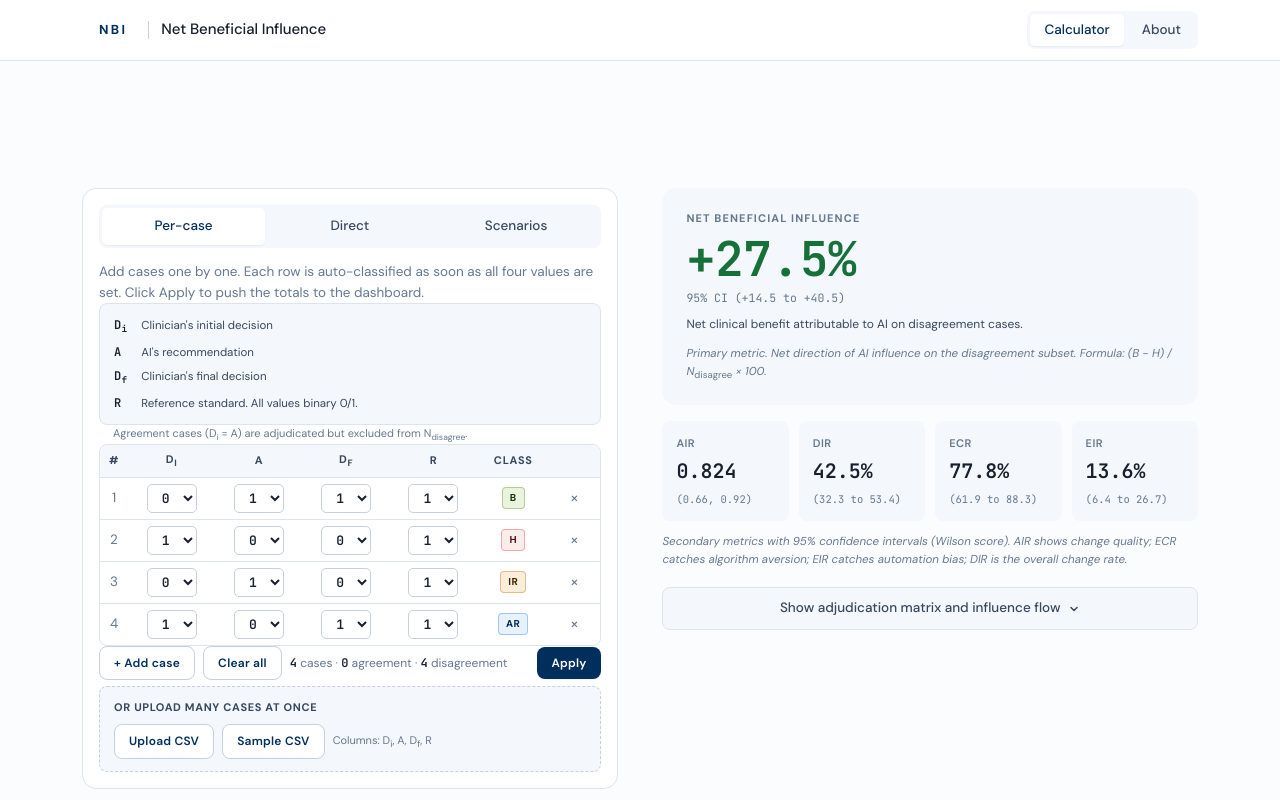
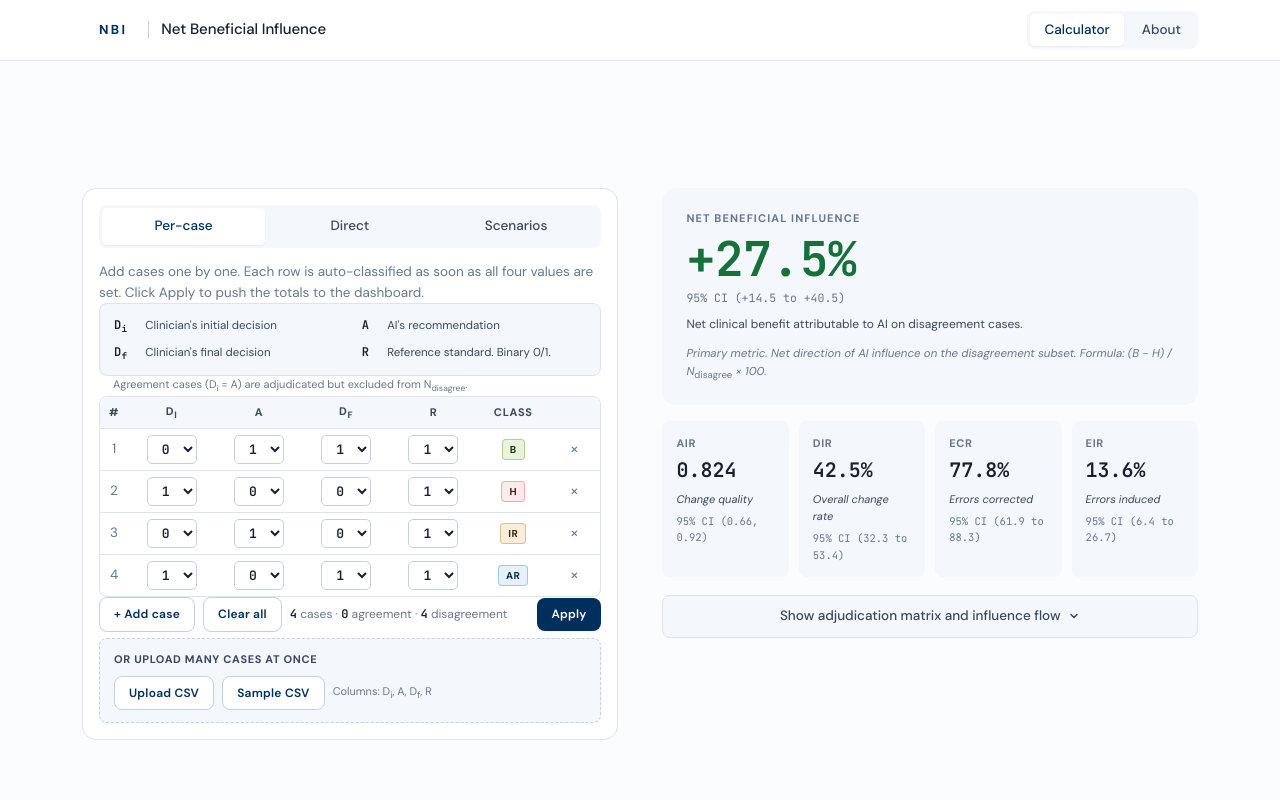
Before and after one commit to rgaiba/nbi-framework, a React (Vite) app: page / in a window 1280 px wide. Shown: the top 800 px of the page. Built offline with nearby package versions, Linux system fonts and the light colour scheme.

Commit message:
v6: 2-col per-case legend, drop direct legend, per-card metric descriptions, "95% CI" prefix

```diff
--- a/src/components/Calculator/DirectInput.jsx
+++ b/src/components/Calculator/DirectInput.jsx
@@ -41,13 +41,6 @@ export default function DirectInput({ counts, updateCounts, onAnyChange }) {
         Set the four outcome counts directly. Updates the dashboard live.
       </p>
 
-      <dl className="legend-grid">
-        <dt>B</dt>  <dd>Beneficial change · Wrong → Right</dd>
-        <dt>H</dt>  <dd>Harmful change · Right → Wrong</dd>
-        <dt>IR</dt> <dd>Inappropriate resistance · Wrong → Wrong</dd>
-        <dt>AR</dt> <dd>Appropriate resistance · Right → Right</dd>
-      </dl>
-
       <div className="direct-fields">
         {FIELDS.map(f => (
           <div key={f.k} className={`direct-row ${f.cls}`}>
--- a/src/components/Calculator/PerCaseInput.jsx
+++ b/src/components/Calculator/PerCaseInput.jsx
@@ -118,11 +118,11 @@ export default function PerCaseInput({ applyCounts }) {
         values are set. Click Apply to push the totals to the dashboard.
       </p>
 
-      <dl className="legend-grid">
+      <dl className="legend-grid legend-grid-2col">
         <dt>D<sub>i</sub></dt> <dd>Clinician's initial decision</dd>
         <dt>A</dt>             <dd>AI's recommendation</dd>
         <dt>D<sub>f</sub></dt> <dd>Clinician's final decision</dd>
-        <dt>R</dt>             <dd>Reference standard. All values binary 0/1.</dd>
+        <dt>R</dt>             <dd>Reference standard. Binary 0/1.</dd>
       </dl>
       <div className="legend-note muted">
         Agreement cases (D<sub>i</sub> = A) are adjudicated but excluded from N<sub>disagree</sub>.
--- a/src/components/Dashboard/Dashboard.jsx
+++ b/src/components/Dashboard/Dashboard.jsx
@@ -2,7 +2,7 @@ import React, { useState } from 'react'
 import { interpretMetric, formatMetric, formatCI } from '../../lib/nbi.js'
 
 // Compact dashboard.
-// Default view: NBI hero + four small metric cards filling the pane height.
+// Default view: NBI hero + four small metric cards.
 // Toggleable details: 2×2 adjudication matrix and influence flow.
 export default function Dashboard({ counts, metrics }) {
   const [showDetails, setShowDetails] = useState(false)
@@ -57,29 +57,26 @@ function NbiHero({ metrics }) {
 }
 
 const SMALL = [
-  { k: 'AIR', name: 'AIR', desc: 'Appropriate Influence Ratio. B / (B + H).' },
-  { k: 'DIR', name: 'DIR', desc: 'Decision Influence Rate. (B + H) / N.' },
-  { k: 'ECR', name: 'ECR', desc: 'Error Correction Rate. B / (B + IR).' },
-  { k: 'EIR', name: 'EIR', desc: 'Error Induction Rate. H / (H + AR).' },
+  { k: 'AIR', name: 'AIR', desc: 'Change quality' },
+  { k: 'DIR', name: 'DIR', desc: 'Overall change rate' },
+  { k: 'ECR', name: 'ECR', desc: 'Errors corrected' },
+  { k: 'EIR', name: 'EIR', desc: 'Errors induced' },
 ]
 
 function SmallMetrics({ metrics }) {
   return (
-    <div className="dash-small-wrap">
-      <div className="dash-small">
-        {SMALL.map(s => (
+    <div className="dash-small">
+      {SMALL.map(s => {
+        const ci = formatCI(s.k, metrics[`${s.k}_CI`])
+        return (
           <div key={s.k} className="dash-small-card">
-            <div className="dash-small-label" title={s.desc}>{s.name}</div>
+            <div className="dash-small-label">{s.name}</div>
             <div className="dash-small-val">{formatMetric(s.k, metrics[s.k])}</div>
-            <div className="dash-small-ci">{formatCI(s.k, metrics[`${s.k}_CI`])}</div>
+            <div className="dash-small-desc">{s.desc}</div>
+            <div className="dash-small-ci">{ci ? `95% CI ${ci}` : ''}</div>
           </div>
-        ))}
-      </div>
-      <div className="dash-caption">
-        Secondary metrics with 95% confidence intervals (Wilson score).
-        AIR shows change quality; ECR catches algorithm aversion;
-        EIR catches automation bias; DIR is the overall change rate.
-      </div>
+        )
+      })}
     </div>
   )
 }
--- a/src/styles/components.css
+++ b/src/styles/components.css
@@ -184,13 +184,13 @@
   background: var(--surface-2);
   border-radius: var(--radius);
   padding: 14px 14px;
-  display: flex; flex-direction: column; gap: 4px;
+  display: flex; flex-direction: column; gap: 3px;
 }
 .dash-small-label {
-  font-size: 11px; font-weight: 600;
+  font-size: 11px; font-weight: 700;
   color: var(--txt-3);
-  letter-spacing: 0.04em;
-  cursor: help;
+  letter-spacing: 0.06em;
+  text-transform: uppercase;
 }
 .dash-small-val {
   font-family: var(--font-mono);
@@ -198,12 +198,19 @@
   color: var(--txt);
   font-feature-settings: "tnum" 1;
 }
+.dash-small-desc {
+  font-size: 11px;
+  color: var(--txt-2);
+  font-style: italic;
+  margin-top: 2px;
+}
 .dash-small-ci {
   font-family: var(--font-mono);
   font-size: 10.5px;
   color: var(--txt-3);
   font-feature-settings: "tnum" 1;
   min-height: 14px;
+  margin-top: 2px;
 }
 
 .dash-tile {
@@ -373,7 +380,7 @@
 .calc-panel { display: flex; flex-direction: column; gap: 14px; }
 .calc-panel p { font-size: var(--fs-sm); line-height: 1.55; margin: 0; }
 
-/* ── LEGEND GRID (used in Direct and Per-case tabs) ──────────────────── */
+/* ── LEGEND GRID (used in Per-case tab) ──────────────────────────────── */
 .legend-grid {
   margin: 0;
   padding: 12px 14px;
@@ -386,6 +393,19 @@
   font-size: 11.5px;
   line-height: 1.5;
   align-items: baseline;
+}
+/* Two-column variant: dt/dd pairs auto-flow into a 4-column grid so each
+   row contains two items side by side. Falls back to single column on
+   narrow viewports. */
+.legend-grid-2col {
+  grid-template-columns: auto 1fr auto 1fr;
+  column-gap: 18px;
+}
+@media (max-width: 540px) {
+  .legend-grid-2col {
+    grid-template-columns: auto 1fr;
+    column-gap: 14px;
+  }
 }
 .legend-grid dt {
   font-family: var(--font-mono);
```
